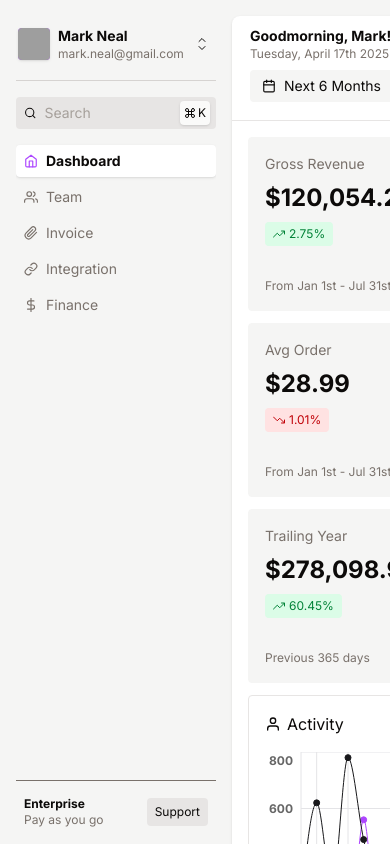
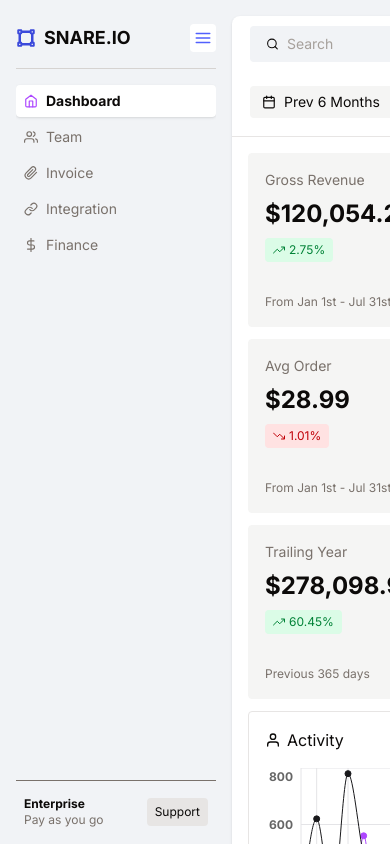
Before and after one commit to markjosephtx/dashboard-vite-react-tailwind, a React (Vite) app: page / in a window 390 px wide. Shown: the top 844 px of the page. Built offline with nearby package versions, Linux system fonts and the light colour scheme; grey boxes are pictures that could not be loaded.

Commit message:
Updated styling and responsive

```diff
--- a/src/Components/Dashboard/TopBar.jsx
+++ b/src/Components/Dashboard/TopBar.jsx
@@ -1,30 +1,16 @@
 import React from 'react'
-import  { FiCalendar }  from  'react-icons/fi'
+import Search from './TopBar/Search'
+import  { FiCalendar, FiMenu }  from  'react-icons/fi'
 import { motion } from "motion/react"
 
 function TopBar() {
   return (
     <div className='border-b px-4 mb-4 mt-2 pb-4 border-stone-200'>
         <div className='flex items-left justify-between p-0.5 flex-col lg:flex-row gap-2'>
-            <div>
-                <span className='text-sm font-bold block'>Goodmorning, Mark!</span>
-                <span className='text-xs block text-stone-500'>Tuesday, April 17th 2025</span>
-            </div>
-            {/*<button className='flex text-sm items-center gap-2 bg-stone-100 transition-colors hover:bg-violet-100 hover:text-violet-700 px-3 py-1.5 rounded'>
+          <Search />
+            <button className='flex text-sm items-center gap-2 bg-stone-100 transition-colors hover:bg-violet-100 hover:text-violet-700 px-3 py-1.5 rounded'>
                 <FiCalendar/><span> Prev 6 Months</span>
-            </button>*/}
-            <motion.button drag whileDrag={{ scale: 1.05, backgroundColor: "text-violet-700" }}
-              className='flex text-sm items-center gap-2 bg-stone-100 transition-colors hover:bg-violet-100 hover:text-violet-700 px-3 py-1.5 rounded'
-              whileHover={{
-                scale: 1.02,
-                transition: { duration: .5 },
-              }}
-              whileTap={{ scale: 0.9 }}
-            >
-
-              <FiCalendar />
-              <span>Next 6 Months</span>
-             </motion.button>
+            </button>
         </div>
 
     </div>
--- a/src/Components/Sidebar/Search.jsx
+++ b/src/Components/Dashboard/TopBar/Search.jsx
@@ -20,7 +20,7 @@ function Search() {
 
   return (
     <div onBlur={handleInputBlur}>
-      <div className="bg-stone-200 mb-4 relative rounded flex items-center px-2 py-1.5 text-sm">
+      <div className="bg-[#F1F3F6]  w-[300px] mb-4 relative rounded flex items-center px-4 py-2 text-sm">
         <FiSearch className="mr-2" />
         <input
           type="text"
--- /dev/null
+++ b/src/Components/Sidebar/LogoBar.jsx
@@ -0,0 +1,19 @@
+import React from 'react'
+import { FiMenu } from 'react-icons/fi'
+import { FaVectorSquare } from "react-icons/fa6";
+
+function LogoBar() {
+  return (
+    <div className='flex flex-row justify-between border-b mb-4 mt-2 pb-4 border-stone-300'>
+      <div className='flex items-center gap-2'>
+        <FaVectorSquare className='text-xl text-snare-blue-600' />
+        <span className='text-lg font-bold block'>SNARE.IO</span>
+      </div>
+      <button className='flex p-1 text-snare-blue-500 hover:text-snare-blue-100  bg-white hover:bg-snare-blue-600 rounded transition-colors relative items-center'>
+        <FiMenu className='text-lg' />
+      </button>
+    </div>
+  )
+}
+
+export default LogoBar
--- a/src/Components/Sidebar/Sidebar.jsx
+++ b/src/Components/Sidebar/Sidebar.jsx
@@ -1,15 +1,13 @@
 import React from 'react'
-import AccountToggle from './AccountToggle'
-import Search from './Search'
 import RouteSelect from './RouteSelect'
 import Plan from './Plan'
+import LogoBar from './LogoBar'
 
 function Sidebar() {
   return (
     <div>
       <div className='overflow-scroll sticky top-4 h-[calc(100vh-32px-48px)]'>
-          <AccountToggle/>
-          <Search />
+          <LogoBar />
           <RouteSelect />
 
       </div>
--- a/src/index.css
+++ b/src/index.css
@@ -1,11 +1,38 @@
 @import url('https://fonts.googleapis.com/css2?family=Inter:wght@400;700&display=swap');
 @import "tailwindcss";
+
+@theme {
+  --color-snare-blue-100:#EDEFFF;
+  --color-snare-blue-200:#C7CCFF;
+  --color-snare-blue-300:#A0A8FF;
+  --color-snare-blue-400:#7985FF;
+  --color-snare-blue-500:#5160FD;
+  --color-snare-blue-600:#3B49DB;
+  --color-snare-green-500:#5DB779;
+  --color-snare-red-500:#FA7358;
+  --color-snare-offwhite-100:#F1F3F6;
+  --color-primary: #3B49DB;
+  --color-secondary: #F5F5F4;
+  --color-accent: #3B49DB;
+  --color-background: #F1F3F6;
+  --color-text: #0c0a09;
+  --color-border: #E4E4E7;
+  --color-success: #3B49DB;
+  --color-warning: #3B49DB;
+  --color-error: #3B49DB;
+  --color-info: #3B49DB;
+  --color-light: #FFFFFF;
+  --color-dark: #0c0a09;
+  --color-muted: #6b7280;
+  --color-highlight: #3B49DB;
+  --color-shadow: rgba(0, 0, 0, 0.1);
+}
 
 
 body {
   font-family: 'Inter', sans-serif;
   color: #0c0a09;
-  background-color: #f5f5f4;
+  background-color: #F1F3F6;
 }
 
 h1 {
```
Also changed, not shown: src/Components/Dashboard/TopBar/AccountToggle.jsx (renamed from src/Components/Sidebar/AccountToggle.jsx), src/Components/Dashboard/TopBar/CommandMenu.jsx (renamed from src/Components/Sidebar/CommandMenu.jsx).
